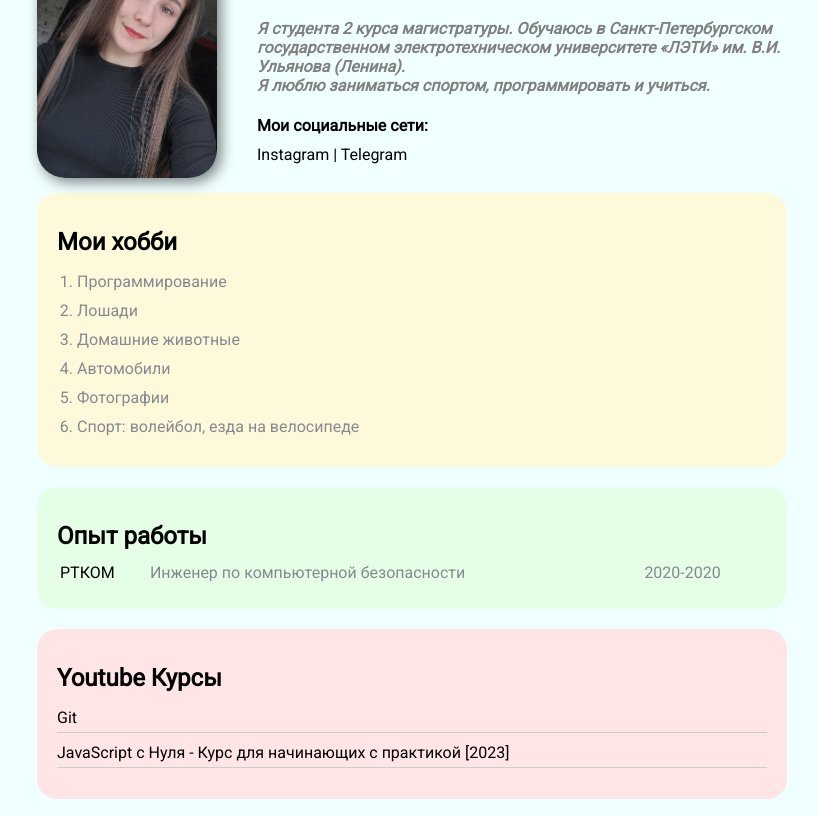
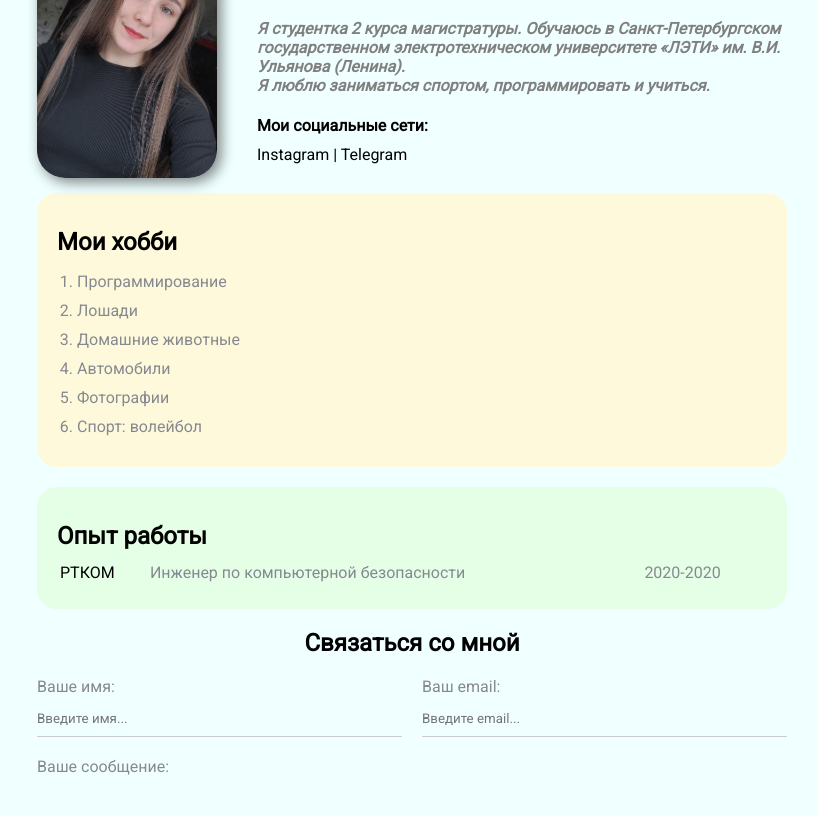
Before and after one commit to valova-01/resume, a plain HTML site: page index.html in a window 1280 px wide. Shown: the part 100-916 px from the top of the page, without its empty margins (228-1046 px from the left). Drawn offline with Linux system fonts and the light colour scheme.

Commit message:
Add styles

```diff
--- a/index.html
+++ b/index.html
@@ -12,7 +12,7 @@
 
                 <div class="info-text">
                     <h1>Валова Анна</h1>
-                    <p>Я студента 2 курса магистратуры. Обучаюсь в <strong>Санкт-Петербургском государственном электротехническом университете «ЛЭТИ» им. В.И. Ульянова (Ленина).</strong></p>
+                    <p>Я студентка 2 курса магистратуры. Обучаюсь в <strong>Санкт-Петербургском государственном электротехническом университете «ЛЭТИ» им. В.И. Ульянова (Ленина).</strong></p>
                     <p>Я люблю заниматься спортом, программировать и учиться.</p>
                     <h4>Мои социальные сети:</h4>
                     <a href="https://instagram.com/fox_2_0_2_0" target="_blank">Instagram</a>
@@ -30,7 +30,7 @@
                     <li>Домашние животные</li>
                     <li>Автомобили</li>
                     <li>Фотографии</li>
-                    <li>Спорт: волейбол, езда на велосипеде</li>
+                    <li>Спорт: волейбол</li>
                 </ol>
             </div>
 
@@ -46,18 +46,6 @@
 
 
                 </table>
-            </div>
-
-            <div class="card bg-red">
-                <h2>Youtube Курсы</h2>
-                <ul class="link-list">
-                    <li>
-                        <a target="_blank" href="https://www.youtube.com/watch?v=W4hoc24K93E&list=PLDyvV36pndZFHXjXuwA_NywNrVQO0aQqb">Git</a>
-                    </li>
-                    <li>
-                        <a target="_blank" href="https://www.youtube.com/watch?v=fcMcf_4PjfI">JavaScript c Нуля - Курс для начинающих с практикой [2023]</a>
-                    </li>
-                </ul>
             </div>
 
             <div class="contact">
```
